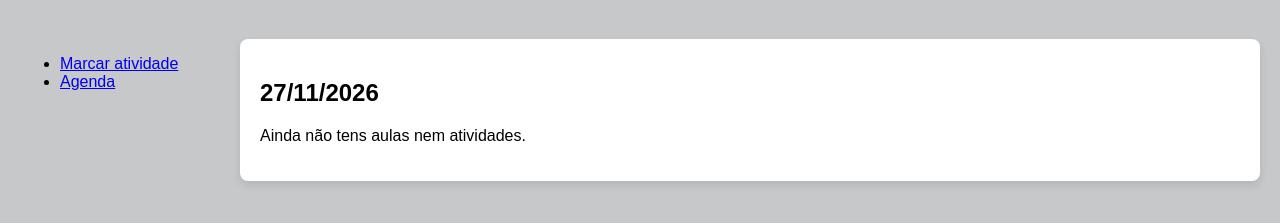
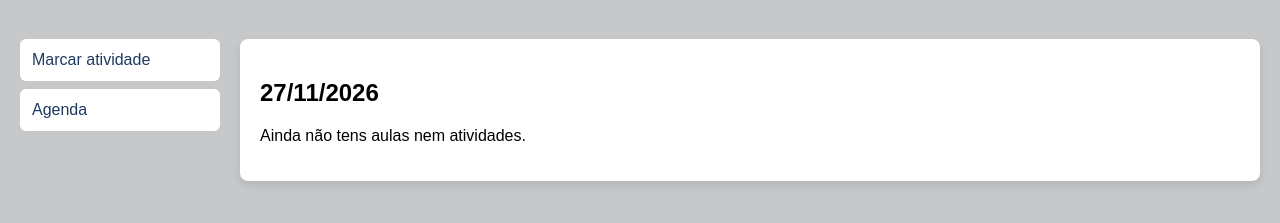
Before and after one commit to filipe-pinto-almeida/cet-manager, a plain HTML site: page index.html in a window 1280 px wide. Shown: the part 81-304 px from the top of the page. Drawn offline with Linux system fonts and the light colour scheme.

Commit message:
feat: melhora o aspeto do menu

```diff
--- a/css/style.css
+++ b/css/style.css
@@ -23,6 +23,20 @@ h1 {
   margin-bottom: 20px;
   box-shadow: 0 4px 8px rgba(0, 0, 0, 0.1);
 }
+nav ul {
+  list-style: none;
+  padding: 0;
+  margin: 0;
+}
+nav a {
+  display: block;
+  padding: 12px;
+  margin-bottom: 8px;
+  background-color: #ffffff;
+  color: #1e3a5f;
+  text-decoration: none;
+  border-radius: 6px;
+}
 label,
 input,
 button {
```
